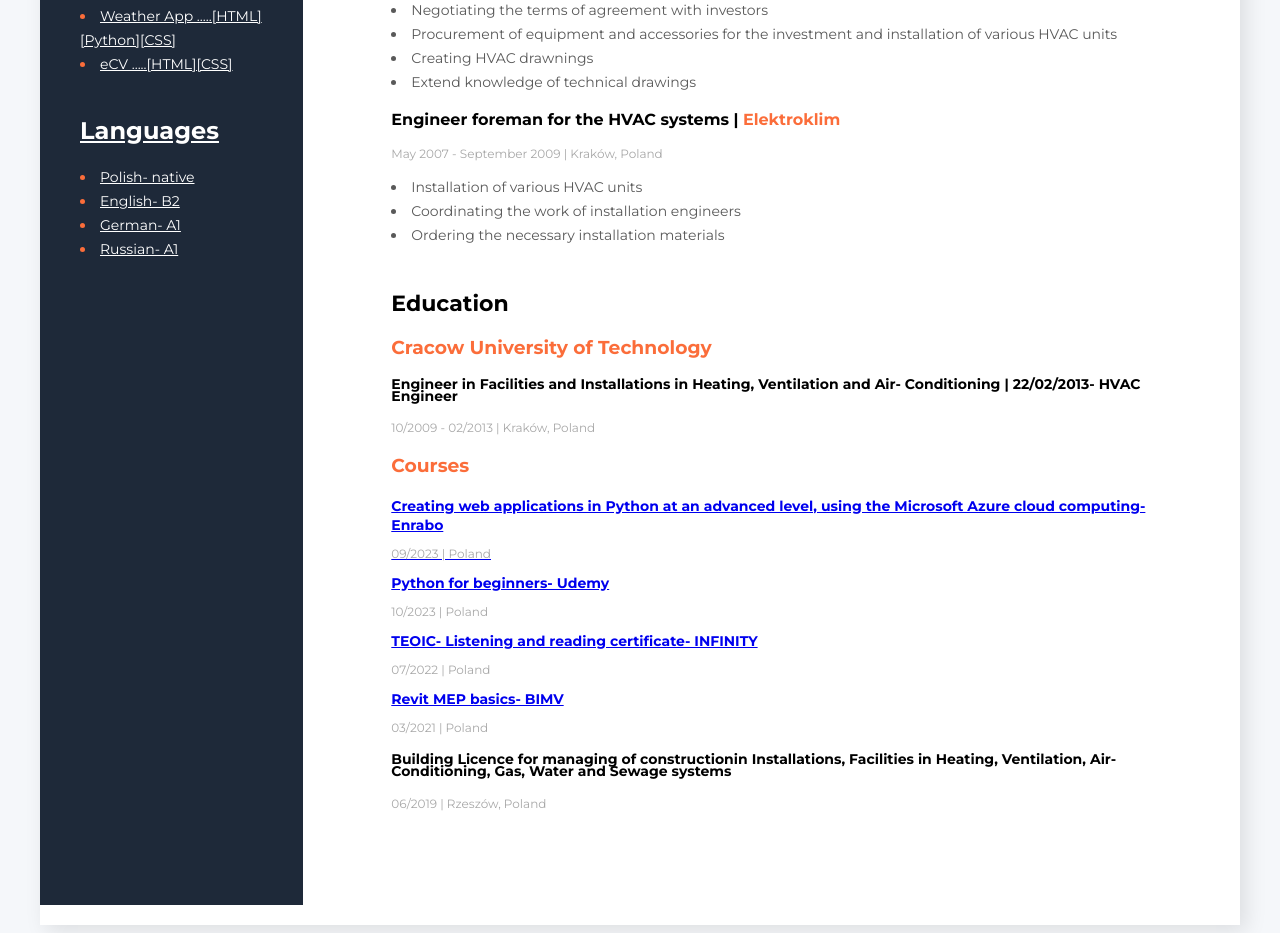
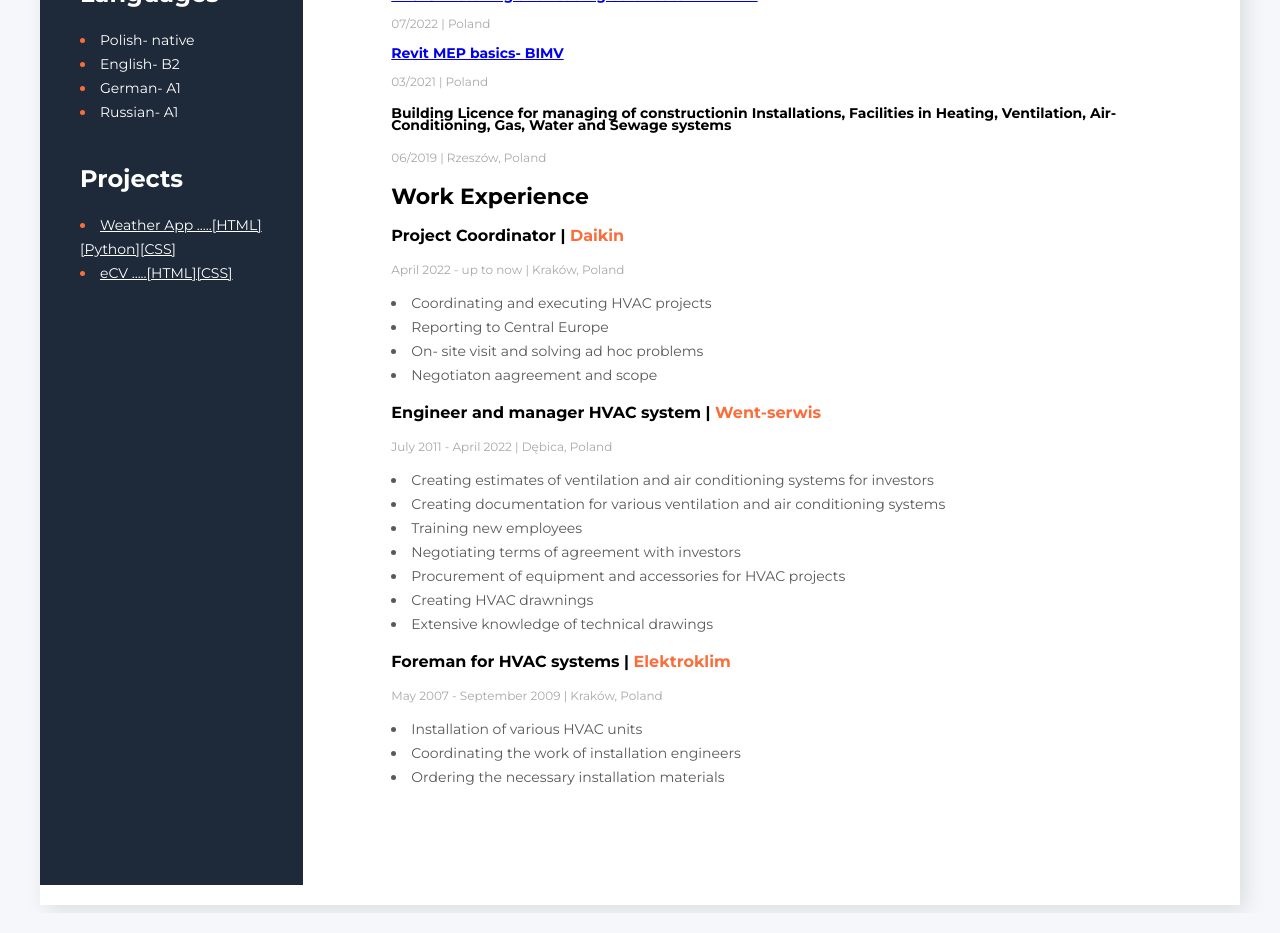
Before and after one commit to OskarPie86/eCV, a plain HTML site: page index.html in a window 1280 px wide. Shown: the part 744-1677 px from the top of the page. Drawn offline with Linux system fonts and the light colour scheme.

Commit message:
Add files via upload

```diff
--- a/index.html
+++ b/index.html
@@ -24,48 +24,6 @@
                         I studied environmental engineering and spent most of my professional carrier working in the HVAC industry. However, the time has come for a change. I hope that this resume and the knowledge I have gained will help me get a job related to Python programming language.
                     </p>
                 </div>
-                <div>
-                    <h2 class="header-primary">Work Experience</h2>
-                    <h3 class="job-name">Project Coordinator |<span class="highlight"> Daikin</span></h3>
-                    <p class="job-date">April 2022 - up to now | Kraków, Poland</p>
-                    <ul class="job-list">
-                        <li>
-                            Coordinating and executing HVAC projects
-                        </li>
-                        <li>
-                            Raporting to Central Europe
-                        </li>
-                        <li>Site visit and solving problems ad hoc</li>
-                        <li>
-                           Negotiaton aagreement and scope
-                        </li>
-                    </ul>
-                </div>
-                <div>
-                    <h3 class="job-name">Engineer and manager for HVAC system |<span class="highlight"> Went-serwis</span></h3>
-                    <p class="job-date">July 2011 - April 2022 | Dębica, Poland</p>
-                    <ul class="job-list">
-                        <li>Creating estimates of ventilation and air conditioning systems for investors
-                        </li>
-                        <li>Creating documentation for various ventilation and air conditioning systems</li>
-                        <li>Training of new employees</li>
-                        <li>Negotiating the terms of agreement with investors</li>
-<li>Procurement of equipment and accessories for the investment and installation of various HVAC units</li>
-<li>Creating HVAC drawnings</li>
-<li>Extend knowledge of technical drawings</li>
-                    </ul>
-                </div>
-                <div>
-                    <h3 class="job-name">Engineer foreman for the HVAC systems |<span class="highlight"> Elektroklim</span></h3>
-                    <p class="job-date">May 2007 - September 2009 | Kraków, Poland</p>
-                    <ul class="job-list">
-                        <li>
-Installation of various HVAC units
-                        </li>
-                        <li>Coordinating the work of installation engineers</li>
-                        <li>Ordering the necessary installation materials</li>
-                    </ul>
-                </div>
                 <div class="education-box">
                     <h2 class="header-primary">Education</h2>
                     <h3 class="highlight">Cracow University of Technology</h3>
@@ -78,22 +36,64 @@ Installation of various HVAC units
                     <p class="job-date">10/2023 | Poland</p>
                     <a class="deegree" href="certificates\TOEIC Digital Score Report.pdf">TEOIC- Listening and reading certificate- INFINITY</a>
                     <p class="job-date">07/2022 | Poland</p>
-                    <a class="deegree" href="certificates\Revit BimV certificate-preview-4c2224c6 (1).pdf">Revit MEP basics- BIMV</a>
+                    <a class="deegree" href="certificates\Revit BimV certificate-preview.pdf">Revit MEP basics- BIMV</a>
                     <p class="job-date">03/2021 | Poland</p>
                     <h4 class="deegree">Building Licence for managing of constructionin Installations, Facilities in Heating, Ventilation, Air- Conditioning, Gas, Water and Sewage systems</h4>
                     <p class="job-date">06/2019 | Rzeszów, Poland</p>
+                </div>
+                <div>
+                    <h2 class="header-primary">Work Experience</h2>
+                    <h3 class="job-name">Project Coordinator |<span class="highlight"> Daikin</span></h3>
+                    <p class="job-date">April 2022 - up to now | Kraków, Poland</p>
+                    <ul class="job-list">
+                        <li>
+                            Coordinating and executing HVAC projects
+                        </li>
+                        <li>
+                            Reporting to Central Europe
+                        </li>
+                        <li>On- site visit and solving ad hoc problems</li>
+                        <li>
+                           Negotiaton aagreement and scope
+                        </li>
+                    </ul>
+                </div>
+                <div>
+                    <h3 class="job-name">Engineer and manager HVAC system |<span class="highlight"> Went-serwis</span></h3>
+                    <p class="job-date">July 2011 - April 2022 | Dębica, Poland</p>
+                    <ul class="job-list">
+                        <li>Creating estimates of ventilation and air conditioning systems for investors
+                        </li>
+                        <li>Creating documentation for various ventilation and air conditioning systems</li>
+                        <li>Training new employees</li>
+                        <li>Negotiating terms of agreement with investors</li>
+<li>Procurement of equipment and accessories for HVAC projects</li>
+<li>Creating HVAC drawnings</li>
+<li>Extensive knowledge of technical drawings</li>
+                    </ul>
+                </div>
+                <div>
+                    <h3 class="job-name">Foreman for HVAC systems |<span class="highlight"> Elektroklim</span></h3>
+                    <p class="job-date">May 2007 - September 2009 | Kraków, Poland</p>
+                    <ul class="job-list">
+                        <li>
+Installation of various HVAC units
+                        </li>
+                        <li>Coordinating the work of installation engineers</li>
+                        <li>Ordering the necessary installation materials</li>
+                    </ul>
                 </div>
             </main>
             <aside>
                 <div class="contact-block">
                     <h2 class="header-secondary">Contacts</h2>
                     <p class="contact-links">
-                        <span class="bold">C: </span>
-                        <a class="header-secondary" href="tel+48 793 799 475:">
+                        <span class="bold">Tel: </span>
+                        <a class="header-secondary" href="+48 793 799 475">
                             +48 793 799 475</a
                         >
                         <br />
-                        <span class="bold">E:</span>
+                        <span class="bold">Email:</span>
                         <a
                             class="header-secondary"
                             href="mailto:oskar.pieniazek@gmail.com"
@@ -160,39 +160,38 @@ Installation of various HVAC units
                         </li>
                     </ul>
                 </div>
-                <div class="soft-skills-block">
+                <div class="language-block">
+                    <h2 class="header-secondary">Languages</h2>
+                    <ul class="list-secondary">
+                        <li>
+                            <span class="list-language"
+                                >Polish- native</span
+                            >
+                        </li>
+                        <li>
+                            <span class="list-language"
+                                >English- B2</span
+                            >
+                        </li>
+                        <li>
+                            <span class="list-language"
+                            >German- A1</span>
+                        </li>
+                        <li>
+                            <span class="list-language"
+                            >Russian- A1</span>
+                        </li>
+                    </ul>
+                </div>
+                <div class="projects-block">
                     <h2 class="header-secondary">Projects</h2>
                     <ul class="list-secondary">
                         <li>
                             <a class="header-secondary" href="https://github.com/OskarPie86/weather-app">Weather App .....[HTML][Python][CSS]
+
                         </li>
                         <li>
-                            <a class="header-secondary" href="https://oskarpie86.github.io/eCV/">eCV .....[HTML][CSS]
-                        </li>
-                    </ul>
-                </div>
-                <div class="tech-skills-block">
-                    <h2 class="header-secondary">Languages</h2>
-                    <ul class="list-secondary">
-                        <li>
-                            <span class="list-secondary-item"
-                                >Polish- native</span
-                            >
-                        </li>
-                        <li>
-                            <span class="list-secondary-item"
-                                >English- B2</span
-                            >
-                        </li>
-                        <li>
-                            <span class="list-secondary-item"
-                                >German- A1</span
-                            >
-                        </li>
-                        <li>
-                            <span class="list-secondary-item"
-                                >Russian- A1</span
-                            >
+                            <a class="header-secondary" href="https://oskarpie86.github.io/eCV">eCV .....[HTML][CSS]
                         </li>
                     </ul>
                 </div>
--- a/style.css
+++ b/style.css
@@ -42,6 +42,9 @@ aside {
 .list-secondary-item {
   color: #ffffff;
 }
+.list-language {
+  color: #ffffff;
+}
 .contact-block {
   margin-top: 160px;
   margin-left: 40px;
@@ -51,6 +54,14 @@ aside {
   margin-left: 40px;
 }
 .soft-skills-block {
+  margin-top: 40px;
+  margin-left: 40px;
+}
+.projects-block {
+  margin-top: 40px;
+  margin-left: 40px;
+}
+.language-block {
   margin-top: 40px;
   margin-left: 40px;
 }
@@ -76,10 +87,6 @@ h1 {
   font-size: 14px;
   line-height: 24px;
   margin-bottom: 40px;
-}
-.projects {
-  width: 485px;
-  margin-bottom: 51px;
 }
 .list-primary {
   color: #000000;
```
Also changed, not shown: 1 other file.
